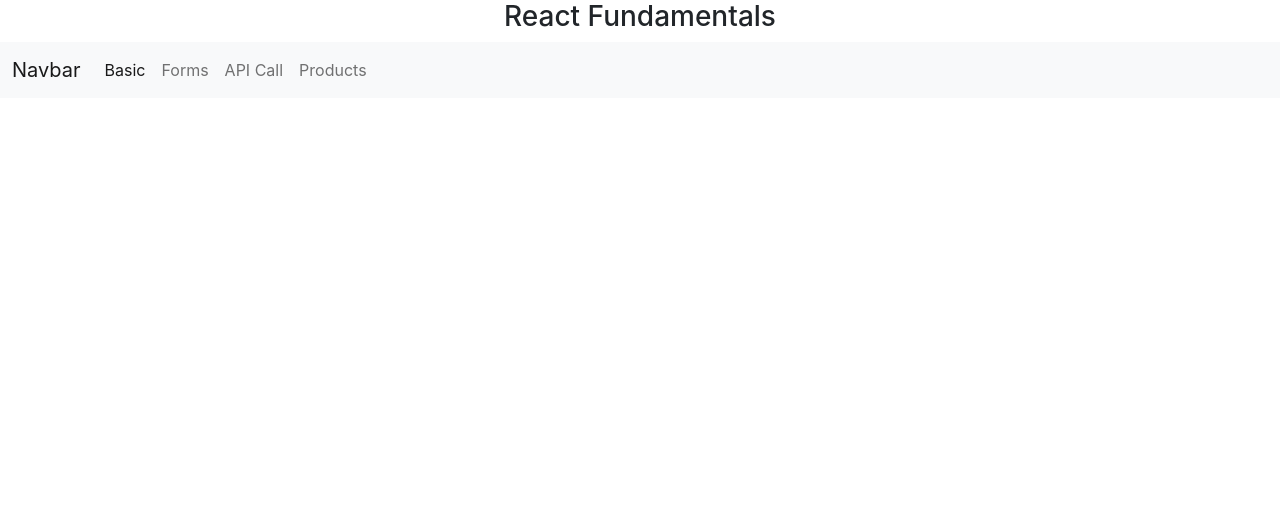
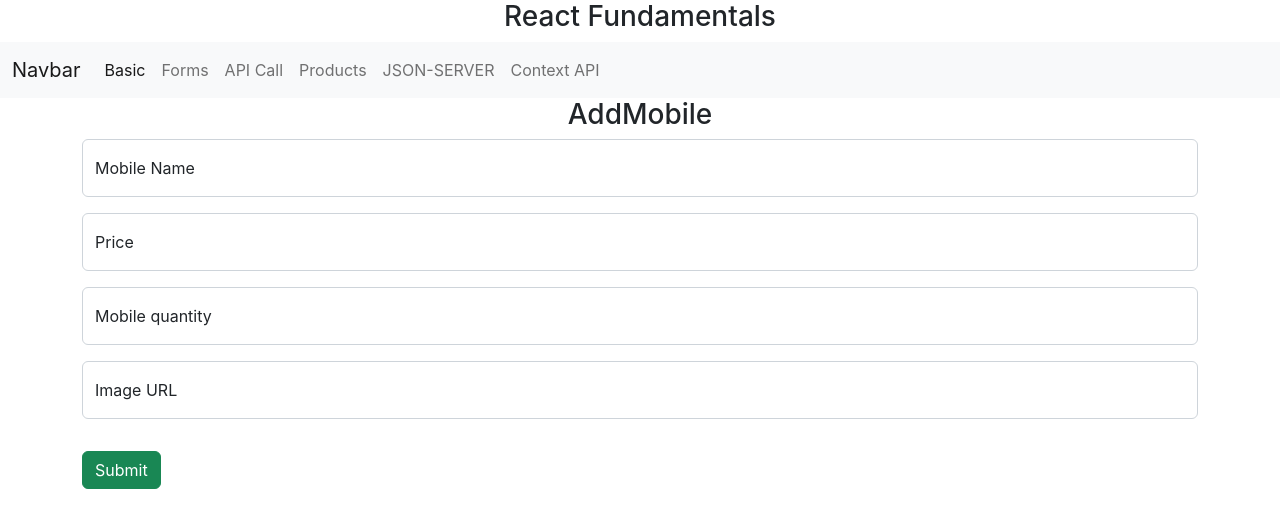
Before and after one commit to vpnsingh/ReactBasicTraining, a React (Create React App) app: page /json-server/add in a window 1280 px wide. Shown: the top 528 px of the page. Built offline with nearby package versions, Linux system fonts and the light colour scheme.

Commit message:
json server and context api

```diff
--- a/src/common/Header.js
+++ b/src/common/Header.js
@@ -23,6 +23,12 @@ const Header = () => {
                 <li className="nav-item">
                     <Link to="/products" className="nav-link">Products</Link>
                 </li>
+                <li className="nav-item">
+                    <Link to="/json-server" className="nav-link">JSON-SERVER</Link>
+                </li>
+                <li className="nav-item">
+                    <Link to="/context" className="nav-link">Context API</Link>
+                </li>
             </ul>
             </div>
         </div>
--- /dev/null
+++ b/src/components/contextAPI/EmployeeB.js
@@ -0,0 +1,16 @@
+import React, {useContext} from 'react'
+import { myContext } from './Parent'
+
+export default function EmployeeB() {
+
+    const empData = useContext(myContext);
+
+    return (
+        <div className='border border-danger p-3'>
+            <h3>EmployeeB</h3>
+            <p>Name: {empData.name}</p>
+            <p>Age: {empData.age}</p>
+            <p>City: {empData.city}</p>
+        </div>
+    )
+}
--- /dev/null
+++ b/src/components/contextAPI/EmpployeeA.js
@@ -0,0 +1,11 @@
+import React from 'react'
+import EmployeeB from './EmployeeB'
+
+export default function EmpployeeA() {
+    return (
+        <div className='border border-success p-3'>
+            <h3>EmpployeeA</h3>
+            <EmployeeB />
+        </div>
+    )
+}
--- /dev/null
+++ b/src/components/contextAPI/Parent.js
@@ -0,0 +1,21 @@
+import React, {createContext} from 'react'
+import EmpployeeA from './EmpployeeA'
+export const myContext = createContext(null)
+
+export default function Parent() {
+
+    const employeeData = {
+        name: 'Rahul Naik',
+        age: 32,
+        city: 'Mumbai'
+    }
+
+    return (
+        <div className='border border-primary my-3 p-3'>
+            <h3>Parent Component</h3>
+            <myContext.Provider value={employeeData}>
+                <EmpployeeA />
+            </myContext.Provider>
+        </div>
+    )
+}
--- /dev/null
+++ b/src/components/crud/AddMobile.js
@@ -0,0 +1,64 @@
+import React, {useState} from 'react'
+import { addMobile } from '../../config/mobileHandler'
+
+const AddMobile = () => {
+
+    const [mobile, setMobile] = useState({
+        name: '',
+        price: '',
+        quantity: '',
+        image: '',
+        id: ''
+    })
+
+    const {name, price, quantity, image, id} = mobile
+
+    const handleChange = (name) => event => {
+        console.log(name, event.target.value)
+        setMobile({...mobile, [name] : event.target.value})
+    }
+
+    const submitDetails = (e) => {
+        e.preventDefault();
+        if(name == '' || price == '' || image == '' || quantity == ''){
+            alert('Please fill all the data !!!!')
+            return
+        }
+        addMobile(mobile)
+        .then(res => {
+            console.log(res.data)
+        })
+        .catch(err => console.log(err))
+    }
+
+    return (
+        <div>
+            <h3 className='text-center'>AddMobile</h3>
+            <form>
+                <div class="form-floating mb-3">
+                    <input type="text" class="form-control" id="floatingName" placeholder="Mobile Name"
+                        onChange={handleChange('name')} value={name} />
+                    <label for="floatingName">Mobile Name</label>
+                </div>
+                <div class="form-floating mb-3">
+                    <input type="text" class="form-control" id="floatingInput" placeholder="Mobile Price"
+                        onChange={handleChange('price')} value={price} />
+                    <label for="floatingInput">Price</label>
+                </div>
+                <div class="form-floating mb-3">
+                    <input type="text" class="form-control" id="floatingInput" placeholder="Mobile quantity"
+                        onChange={handleChange('quantity')} value={quantity} />
+                    <label for="floatingInput">Mobile quantity</label>
+                </div>
+                <div class="form-floating mb-3">
+                    <input type="text" class="form-control" id="floatingInput" placeholder="Mobile Image URL"
+                        onChange={handleChange('image')} value={image} />
+                    <label for="floatingInput">Image URL</label>
+                </div>
+                <button className="btn btn-success mt-3" onClick={submitDetails}>Submit</button>
+            </form>
+        </div>
+    )
+}
+
+export default AddMobile;
--- /dev/null
+++ b/src/components/crud/Mobile.js
@@ -0,0 +1,44 @@
+import React , {useState, useEffect} from 'react'
+import { getMobiles } from '../../config/mobileHandler';
+import { Link } from 'react-router-dom';
+
+const Mobile = () => {
+
+    const [mobiles, setMobiles] = useState([]);
+
+    useEffect(() => {
+        getMobiles()
+        .then(res => {
+            console.log(res.data)
+            setMobiles(res.data)
+        })
+        .catch(err => console.log(err))
+    }, [])
+
+    return (
+        <div className='my-3'>
+            <h3 className="text-center">Mobile Data</h3>
+            <div className='row'>
+            {
+                mobiles.map((mobile, index) => {
+                    return    <div className='col-md-4' key={index}>
+                    <div className="card" style={{width : '18rem'}}>
+                        <img className="card-img-top" src={mobile.image} alt="Card image cap" />
+                        <div className="card-body">
+                            <h5 className="card-title">{mobile.name}</h5>
+                            <p className="card-text">{mobile.quantity}</p>
+                            <p className="badge bg-primary">{mobile.price}</p>
+                        </div>
+                    </div>
+                    </div>
+                })
+            }
+            </div>
+            <Link to='/json-server/add'>
+                <button className='btn btn-secondary float-end'>Add Mobile Data</button>
+            </Link>
+        </div>
+    )
+}
+
+export default Mobile;
--- a/src/config/apiurl.js
+++ b/src/config/apiurl.js
@@ -1,2 +1,4 @@
 export const PRODUCTS = 'https://fakestoreapi.com/products';
 export const CARTS = 'https://fakestoreapi.com/carts';
+
+export const JSON_SERVER = 'http://localhost:8000/mobiles/'
--- /dev/null
+++ b/src/config/mobileHandler.js
@@ -0,0 +1,27 @@
+import { JSON_SERVER } from './apiurl'
+import axios from 'axios'
+
+// getting all mobiles data
+export const getMobiles = () => {
+    return axios.get(JSON_SERVER)
+}
+
+// fetch single mobile data
+export const getSingleMobile = (id) => {
+    return axios.get(`${JSON_SERVER}${id}`)
+}
+
+// add new mobile data
+export const addMobile = (data) => {
+    return axios.post(JSON_SERVER, data)
+}
+
+// update mobile data
+export const updateMobile = (id,data) => {
+    return axios.put(`${JSON_SERVER}${id}`, data)
+}
+
+// delete mobile data
+export const deleteMobile = (id) => {
+    return axios.delete(`${JSON_SERVER}${id}`)
+}
--- a/src/core/Base.js
+++ b/src/core/Base.js
@@ -5,6 +5,9 @@ import Forms from '../components/Forms';
 import Header from '../common/Header';
 import Apicall from '../components/Apicall';
 import Products from '../components/Products';
+import Mobile from '../components/crud/Mobile';
+import AddMobile from '../components/crud/AddMobile';
+import Parent from '../components/contextAPI/Parent';
 
 const Base = () => {
   return (
@@ -20,6 +23,9 @@ const Base = () => {
                     <Route path='/apicall' element={<Apicall />} />
                     <Route path="" element={<Basic/>} />
                     <Route path='/products' element={<Products /> } />
+                    <Route path='/json-server' element={<Mobile /> } />
+                    <Route path='/json-server/add' element={<AddMobile /> } />
+                    <Route path='/context' element={<Parent /> } />
                 </Routes>
             </section>
             <footer>
```
Also changed, not shown: server/db.json (+16 -3 lines).
